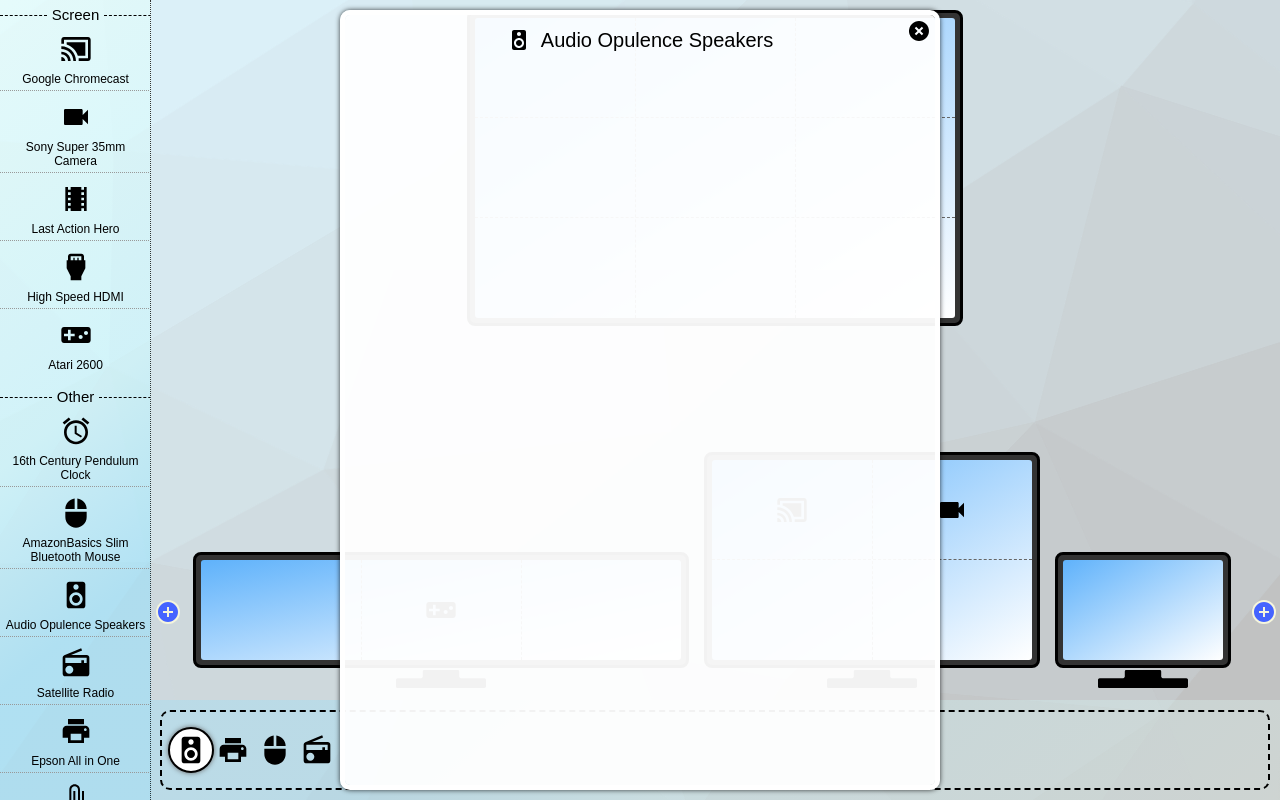
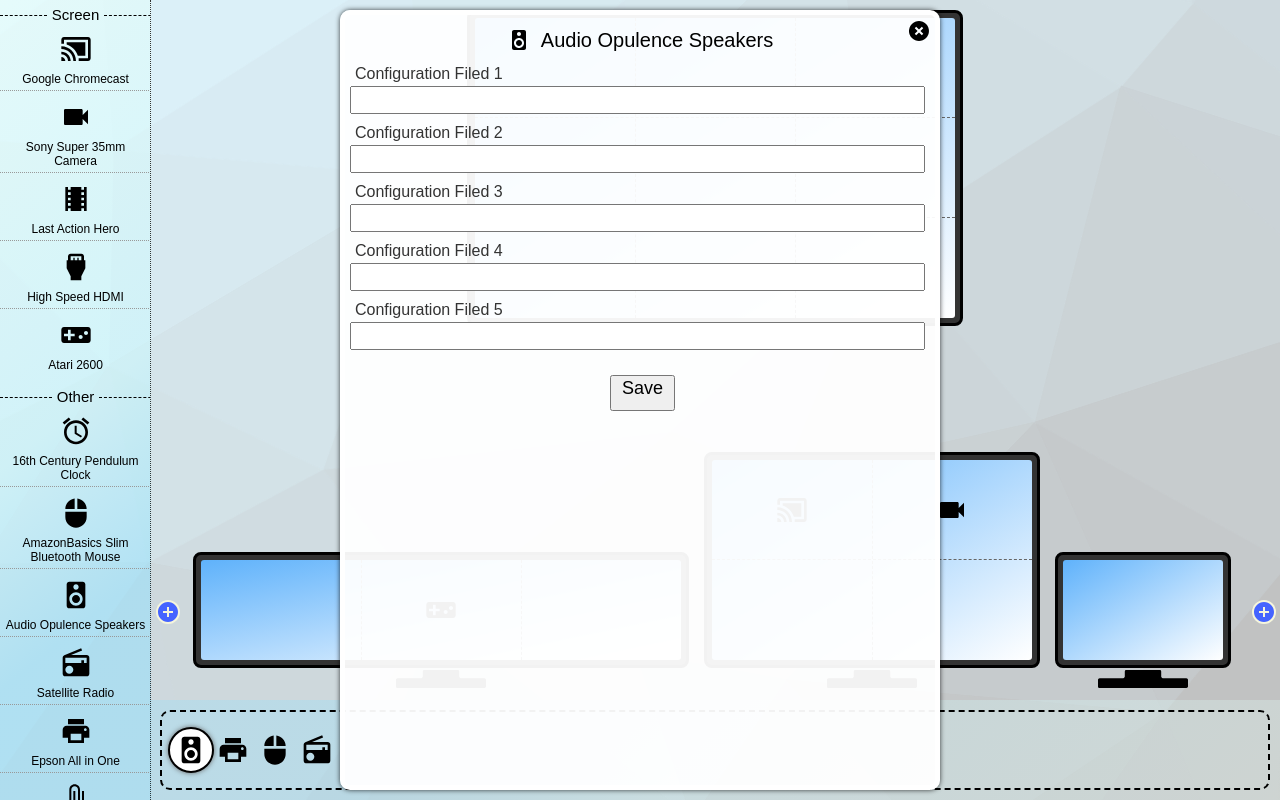
Before and after one commit to frontend-yoni/monitors, a plain HTML site: page index.html in a window 1280 px wide. Both pictures are taken after a click on the element 191 px from the left and 750 px from the top of the page. Drawn offline with Linux system fonts and the light colour scheme; files that its build step writes are made by us from their sources.

Commit message:
Add files via upload

```diff
--- a/index.html
+++ b/index.html
@@ -24,6 +24,8 @@
     <script src="src/Screens/common/CommonLayout.js"></script>
     <script src="src/Screens/data/ScreenDataObj.js"></script>
     <script src="src/Screens/data/StaticDataStuff.js"></script>
+    <script src="src/Screens/data/WidgetInstanceDataObj.js"></script>
+
     <script src="src/Screens/dragAndDrop/WidgetDDCloneUtil.js"></script>
     <script src="src/Screens/dragAndDrop/WidgetDDManager.js"></script>
     <script src="src/Screens/dragAndDrop/WidgetDDScrollManager.js"></script>
@@ -35,6 +37,7 @@
     <script src="src/Screens/data/CompleteDataStructure.js"></script>
 
     <script src="src/Screens/modal/WidgetConfigModal.js"></script>
+    <script src="src/Screens/modal/WidgetConfigModalBody.js"></script>
 
     <!-- endinject -->
 </head>
--- a/src/Screens/COMPLETE/CompleteMonitorPage.js
+++ b/src/Screens/COMPLETE/CompleteMonitorPage.js
@@ -90,6 +90,7 @@ function CompleteMonitorPage(directPapaComponent, dataManager) {
 
     function prepModal(){
         widgetComponent.setExternalDiv(modalDiv);
+        //widgetComponent.openModal(JJPower.enhance(document.createElement('div')), 2);
     }
 
     /** Draw **/
--- a/src/Screens/bottomList/BottomWidgetRolodex.js
+++ b/src/Screens/bottomList/BottomWidgetRolodex.js
@@ -1,7 +1,7 @@
 function BottomWidgetRolodex(directPapaComponent, ddManager) {
     let me = this;
     let genUtils = JJGeneralUtils.getInstance();
-    let staticData = StaticDataStuff.getInstance();
+    let staticUtil = StaticDataStuff.getInstance();
     let completeData = CompleteDataStructure.getInstance();
     let modalComponent = WidgetConfigModal.getInstance();
 
@@ -83,8 +83,8 @@ function BottomWidgetRolodex(directPapaComponent, ddManager) {
     }
 
     function addInitialWidgets() {
-        for (let i = 0; i < completeData.selectedWidgetsArray.length; i++) {
-            createWidgetEntry(completeData.selectedWidgetsArray[i]);
+        for (let i = 0; i < completeData.OtherWidgetsArray.length; i++) {
+            createWidgetEntry(completeData.OtherWidgetsArray[i]);
         }
 
         dropHintWidgetDiv = widgetListDiv.jjAppend('div')
@@ -93,24 +93,25 @@ function BottomWidgetRolodex(directPapaComponent, ddManager) {
             .jjAddClass('BottomWidgetIconDiv');
     }
 
-    function createWidgetEntry(widgetIndex) {
-        let widgetData = staticData.getWidgetItemData(widgetIndex);
+    function createWidgetEntry(widgetInstance) {
+        let staticInfo = staticUtil.getWidgetItemData(widgetInstance.widgetIndex);
 
         let entryDiv = widgetListDiv.jjAppend('div')
             .jjAddClass('BottomWidgetEntryDiv')
-            .jjSetData(widgetData);
+            .jjSetData(staticInfo);
+        entryDiv.jjWidgetInstance = widgetInstance;
 
         let deleteButton = entryDiv.jjAppend('div')
             .jjAddClass('BottomWidgetEntryDivDeleteButton', 'ScreenButton')
             .jjAddEventListener('click', onWidgetDeleteClick);
-        staticData.populateDivWithSVG(deleteButton, SCREEN_EXPAND_BUTTON_SVG);
+        staticUtil.populateDivWithSVG(deleteButton, SCREEN_EXPAND_BUTTON_SVG);
 
         let iconDiv = entryDiv.jjAppend('div')
             .jjAddClass('BottomWidgetIconDiv')
-            .jjSetData(widgetData)
+            .jjSetData(staticInfo)
             .jjAddEventListener('click', onWidgetClick);
 
-        iconDiv.innerHTML = widgetData.icon;
+        iconDiv.innerHTML = staticInfo.icon;
 
         return entryDiv;
     }
@@ -128,7 +129,8 @@ function BottomWidgetRolodex(directPapaComponent, ddManager) {
     }
 
     function addNewWidgetInsteadOfHint(widgetIndex) {
-        let entryDiv = createWidgetEntry(widgetIndex);
+        let widgetInstance = new WidgetInstanceDataObj(widgetIndex);
+        let entryDiv = createWidgetEntry(widgetInstance);
 
         widgetListDiv.appendChild(entryDiv);
         widgetListDiv.appendChild(dropHintWidgetDiv);
@@ -147,16 +149,17 @@ function BottomWidgetRolodex(directPapaComponent, ddManager) {
     }
 
     /** Event Listener **/
-    function onWidgetClick(e){
+    function onWidgetClick(e) {
         let target = JJPower.enhance(e.currentTarget);
         let data = target.jjGetData().index;
-        modalComponent.openModal(target, data);
+        let widgetInstance = target.closest('.BottomWidgetEntryDiv').jjWidgetInstance;
+        modalComponent.openModal(target, data, widgetInstance);
     }
 
     function onMouseEnter(e) {
         if (ddManager.getIsDragging()) {
             let widgetIndex = ddManager.getDDItem().jjGetData();
-            dropWidgetData = staticData.getWidgetItemData(widgetIndex);
+            dropWidgetData = staticUtil.getWidgetItemData(widgetIndex);
             ddManager.setDropTargetComponent(me);
             showDropHint();
         }
@@ -175,7 +178,7 @@ function BottomWidgetRolodex(directPapaComponent, ddManager) {
         let dropBCRect = ddManager.getWidgetItemBCRect(widgetIndex);
 
         let indexInList = widgetListDiv.jjGetChildren().indexOf(deleteDiv);
-        genUtils.removeFromArrayByIndex(completeData.selectedWidgetsArray, indexInList);
+        genUtils.removeFromArrayByIndex(completeData.OtherWidgetsArray, indexInList);
 
         let dismissCloneUtil = new WidgetDDCloneUtil();
         dismissCloneUtil.dismissWidgetDiv(widgetIconDiv, dropBCRect);
@@ -184,7 +187,7 @@ function BottomWidgetRolodex(directPapaComponent, ddManager) {
             .jjAddEventListener('transitionend', onRemoveAnimationEnd);
 
         //Inner Function
-        function onRemoveAnimationEnd(){
+        function onRemoveAnimationEnd() {
             if (e.target !== e.currentTarget) {
                 return;
             }
--- a/src/Screens/data/StaticDataStuff.js
+++ b/src/Screens/data/StaticDataStuff.js
@@ -30,6 +30,8 @@ function StaticDataStuff() {
         'Pack of Paperclips',
         'Terracotta Flower Pot'
     ];
+
+    let widgetIndexToFieldsMap = createWidgetIndexToFieldsMap();
 
     let widgetObjectArr = createAvailableWidgetArr();
 
@@ -71,8 +73,29 @@ function StaticDataStuff() {
             icon: iconList[index],
             name: nameList[index],
             index: index,
-            dragToScreen: dragToScreen
+            dragToScreen: dragToScreen,
+            configFields: widgetIndexToFieldsMap[index]
         }
+    }
+
+    /** Mock **/
+    function createWidgetIndexToFieldsMap() {
+        let map = {};
+        for (let i = 0; i < iconList.length; i++) {
+            map[i] = createConfigFieldsByIndex(i);
+        }
+        return map;
+    }
+
+    function createConfigFieldsByIndex(widgetIndex) {
+        let fieldsCount = ((widgetIndex + 1) * 2) % 5 + (widgetIndex * 3) % 7;
+        fieldsCount = Math.max(5, fieldsCount);
+
+        let fieldsArr = [];
+        for (let i = 0; i < fieldsCount; i++) {
+            fieldsArr.push('Configuration Filed ' + (i + 1));
+        }
+        return fieldsArr;
     }
 }
 
--- /dev/null
+++ b/src/Screens/data/WidgetInstanceDataObj.js
@@ -0,0 +1,14 @@
+function WidgetInstanceDataObj(widgetIndex) {
+    this.widgetInstanceID = WidgetInstanceDataObj.lastID++;
+    this.widgetIndex = widgetIndex;
+    this.fieldIndexToValueMap = {};
+
+    /** Public APIs **/
+    this.cloneContent = function (origData) {
+        this.widgetIndex = origData.widgetIndex;
+        this.fieldIndexToValueMap = Object.assign({}, origData.fieldIndexToValueMap);
+    }
+
+}
+
+WidgetInstanceDataObj.lastID = 0;
--- a/src/Screens/modal/WidgetConfigModal.js
+++ b/src/Screens/modal/WidgetConfigModal.js
@@ -10,9 +10,10 @@ function WidgetConfigModal() {
     //Data
     let widgetIconDiv;
     let configWidget;
-
+    let widgetInstance;
     /** Internally Set **/
-        //Structure
+    let bodyComponent = new WidgetConfigModalBody(me);
+    //Structure
     let actualModalDiv;
     let titleDiv;
     let closeButton;
@@ -24,9 +25,10 @@ function WidgetConfigModal() {
         externalDiv.addEventListener('click', onModalClick);
     };
 
-    this.openModal = function (widgetIconDivI, configWidgetI) {
+    this.openModal = function (widgetIconDivI, configWidgetI, widgetInstanceI) {
         widgetIconDiv = widgetIconDivI;
         configWidget = configWidgetI;
+        widgetInstance = widgetInstanceI;
         showModal();
     };
 
@@ -49,6 +51,13 @@ function WidgetConfigModal() {
             .jjAddClass('ConfigModalBodyDiv');
 
         populateTitle();
+        buildBody();
+    }
+
+    function buildBody() {
+        bodyComponent.setWidgetData(configWidget);
+        bodyComponent.setExternalDiv(bodyDiv);
+        bodyComponent.drawComponent();
     }
 
     function populateTitle() {
--- /dev/null
+++ b/src/Screens/modal/WidgetConfigModalBody.js
@@ -0,0 +1,76 @@
+function WidgetConfigModalBody(directPapaComponent, dataManager) {
+    let me = this;
+    /** CONSTANTS **/
+
+    /** Externally Set ***/
+        //Structure
+    let externalDiv;
+    //Data
+    let widgetData;
+
+    /** Internally Set **/
+        //Structure
+    let fieldInputRowsSection;
+    let fieldRowArray;
+    let submitButton;
+
+    /** Public APIs **/
+    this.setExternalDiv = function (divHTML) {
+        externalDiv = JJPower.enhance(divHTML);
+    };
+
+    this.setWidgetData = function (dataI) {
+        widgetData = dataI;
+    };
+
+    this.drawComponent = function () {
+        drawComponent();
+    };
+
+    this.resize = function () {
+        resize();
+    };
+
+    /** Construction **/
+    function drawComponent() {
+        construct();
+    }
+
+    function construct() {
+        fieldInputRowsSection = externalDiv.jjAppend('div')
+            .jjAddClass('ModalBodyFieldInputRowSection');
+
+        let fieldsArr = StaticDataStuff.getInstance().getWidgetItemData(widgetData).configFields;
+        for (let i = 0; i < fieldsArr.length; i++) {
+            addFieldRow(i, fieldsArr[i]);
+        }
+
+        addSubmitButton();
+    }
+
+    function addFieldRow(index, nameText = 'Configuration Filed') {
+        let rowDiv = fieldInputRowsSection.jjAppend('div')
+            .jjAddClass('ModalBodyFieldRow');
+
+        let fieldName = rowDiv.jjAppend('p')
+            .jjAddClass('ModalBodyFieldName')
+            .jjText(nameText);
+
+        let fieldInput = rowDiv.jjAppend('input')
+            .jjAttr({
+                type: 'text'
+            })
+            .jjAddClass('ModalBodyFieldInput');
+    }
+
+    function addSubmitButton() {
+        submitButton = externalDiv.jjAppend('button')
+            .jjAddClass('ConfigModalSubmitButton')
+            .jjText('Save');
+    }
+
+    /** Draw **/
+    function resize() {
+
+    }
+}
--- a/src/Screens/resources/Screens.css
+++ b/src/Screens/resources/Screens.css
@@ -838,19 +838,28 @@ p {
     border-radius: 10px;
     box-shadow: 0px 0px 5px rgba(0, 0, 0, 0.75);
 
-    overflow: auto;
+    overflow-x: hidden;
+    overflow-y: auto;
+
+    display: flex;
+    flex-direction: column;
 }
 
 .ConfigModalTitleDiv {
     width: 100%;
     box-sizing: border-box;
     height: 50px;
+    flex-shrink: 0;
     position: relative;
     display: flex;
     justify-content: center;
     align-items: center;
     padding-right: 30px;
     padding-left: 30px;
+}
+
+.ConfigModalBodyDiv {
+    padding-left: 5px;
 }
 
 .ModalCloseButton {
@@ -902,3 +911,51 @@ p {
     margin: 0;
     margin-left: 10px;
 }
+
+.ModalBodyFieldInputRowSection {
+    display: flex;
+    flex-direction: column;
+    padding-bottom: 15px;
+    min-height: calc(100% - 36px - 10px - 50px);
+    box-sizing: border-box;
+}
+
+.ModalBodyFieldRow {
+    width: 100%;
+    margin-bottom: 10px;
+}
+
+.ModalBodyFieldName {
+    font-size: 16px;
+    margin: 0;
+    margin-bottom: 3px;
+    padding-left: 5px;
+    max-width: calc(100% - 10px);
+    box-sizing: border-box;
+    overflow: hidden;
+    text-overflow: ellipsis;
+    white-space: nowrap;
+    color: #333;
+}
+
+.ModalBodyFieldInput {
+    width: calc(100% - 10px);
+    box-sizing: border-box;
+    padding-right: 5px;
+    padding-left: 5px;
+    font-size: 15px;
+    height: 28px;
+}
+
+.ConfigModalSubmitButton {
+    bottom: 10px;
+    height: 36px;
+    display: flex;
+    justify-content: center;
+    padding-left: 10px;
+    padding-right: 10px;
+    font-size: 18px;
+    cursor: pointer;
+    margin: auto;
+    margin-bottom: 10px;
+}
```
Also changed, not shown: src/Screens/common/screen/MiniScreenDivsComponent.js (+14 -3 lines), src/Screens/data/CompleteDataStructure.js (+8 -7 lines), src/Screens/data/ScreenDataObj.js (+7 -2 lines).
